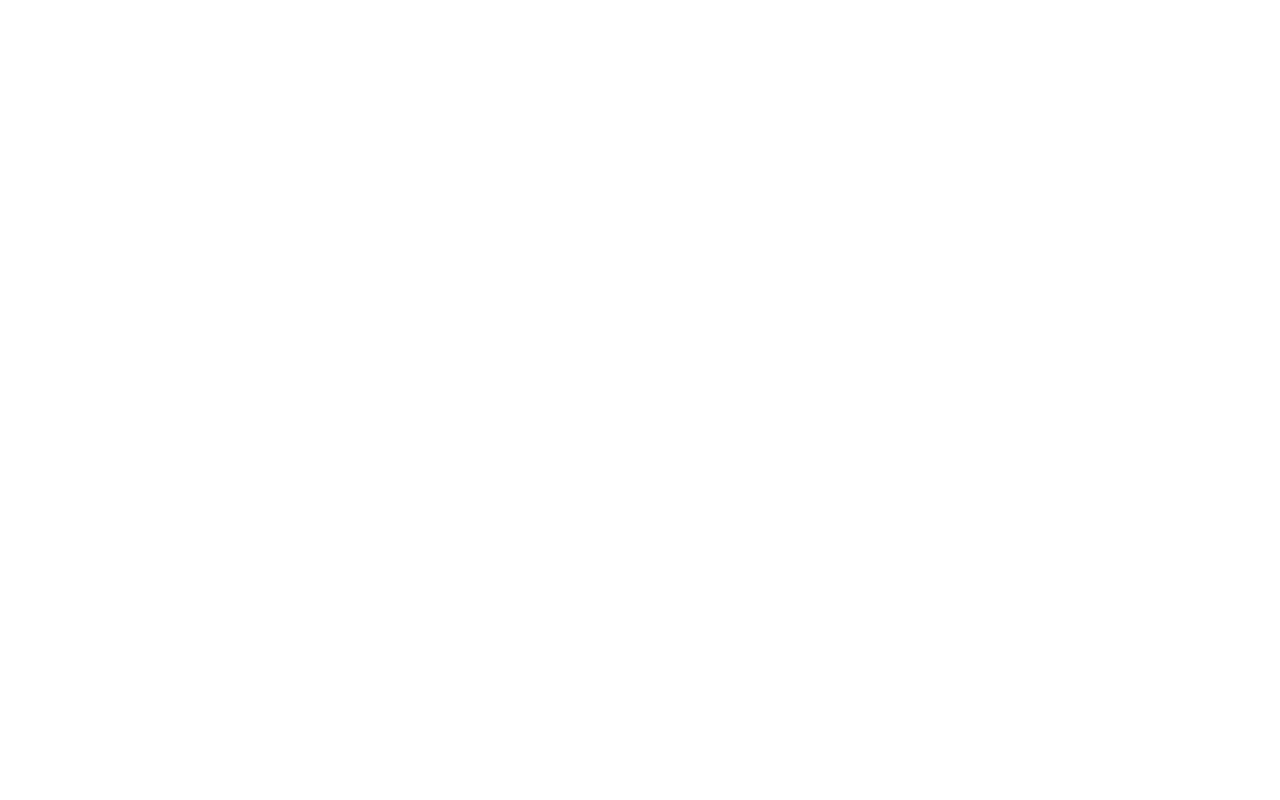
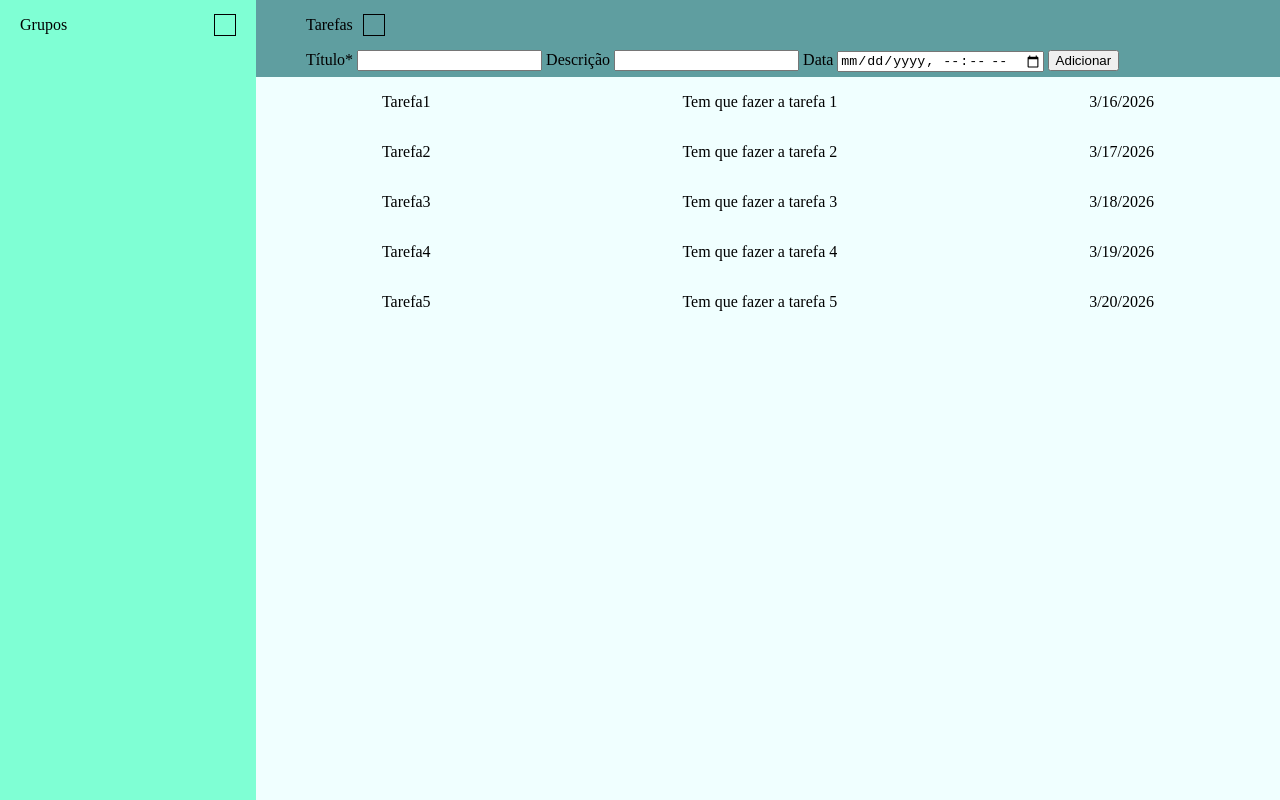
Before and after one commit to ChristoferLv/top-todo-list, a website with bundled scripts: page index.html in a window 1280 px wide. Built offline with nearby package versions, Linux system fonts and the light colour scheme.

Commit message:
Made initial idea of the project

```diff
--- a/index.html
+++ b/index.html
@@ -1,13 +1,54 @@
 <!DOCTYPE html>
 <html lang="en">
+
 <head>
     <meta charset="UTF-8">
     <meta name="viewport" content="width=device-width, initial-scale=1.0">
     <title>Document</title>
     <link rel="stylesheet" href="style.css">
 </head>
+
 <body>
 
-    <script src="script.js"></script>
+    <div class="container">
+        <div class="sidebar">
+            <div class="top">
+                <p>Grupos</p>
+                <div id="add-group"></div>
+            </div>
+            <div class="groups-container"></div>
+        </div>
+        <div class="content">
+            <div class="content-header">
+                <p>Tarefas</p>
+                <div class="add-todo"></div>
+                <div class="break"></div>
+                <div class="new-todo-tab">
+                    <label for="title">Título*</label>
+                    <input id="title" type="text">
+                    <label for="description">Descrição</label>
+                    <input id="description" type="text">
+                    <label for="dueDate">Data</label>
+                    <input id="dueDate" type="datetime-local">
+                    <button type="button">Adicionar</button>
+                </div>
+            </div>
+            <div class="content-body"></div>
+        </div>
+    </div>
+
+
+
+    <dialog id="add-group-dialog">
+        <form id="myForm" method="dialog">
+            <label for="groupName">Nome do Grupo</label>
+            <input type="text" id="groupName" name="groupName" placeholder="Nome" required>
+            <button id="confirmBtn" value="default">Confirm</button>
+            <button type="button" id="close-btn" value="cancel">Cancel</button>
+        </form>
+    </dialog>
+
+    <script src="script.js" type="module"></script>
 </body>
+
 </html>
--- a/script.js
+++ b/script.js
@@ -1 +1,98 @@
+import { addDays } from "./node_modules/date-fns/index.js";
+// import { addDays } from "https://cdn.jsdelivr.net/npm/date-fns@3/+esm";
+
 console.log("script")
+const currentGroup = "tasks";
+const addTodoBtn = document.querySelector(".add-todo");
+const todoTab = document.querySelector(".new-todo-tab");
+const createTodoBtn = document.querySelector(".new-todo-tab > button");
+
+createTodoBtn.addEventListener("click", (e) => {
+    const title = document.querySelector("#title");
+    const description = document.querySelector("#description");
+    const dueDate = document.querySelector("#dueDate");
+    console.log(tasks);
+    tasks.push({ title: title.value, description: description.value, dueDate: new Date(dueDate.value) })
+    drawTasks();
+})
+
+addTodoBtn.addEventListener("click", () => {
+    todoTab.classList.toggle("hidden");
+})
+const tasks = {
+    "tasks": [
+        {
+            title: "Tarefa1",
+            description: "Tem que fazer a tarefa 1",
+            dueDate: addDays(new Date(), 1)
+        },
+        {
+            title: "Tarefa2",
+            description: "Tem que fazer a tarefa 2",
+            dueDate: addDays(new Date(), 2)
+        },
+        {
+            title: "Tarefa3",
+            description: "Tem que fazer a tarefa 3",
+            dueDate: addDays(new Date(), 3)
+        },
+        {
+            title: "Tarefa4",
+            description: "Tem que fazer a tarefa 4",
+            dueDate: addDays(new Date(), 4)
+        }, {
+            title: "Tarefa5",
+            description: "Tem que fazer a tarefa 5",
+            dueDate: addDays(new Date(), 5)
+        }
+    ]
+}
+
+function addGroup(groupname){
+    tasks[groupname] = [];
+    console.log(tasks);
+}
+
+const taskList = document.querySelector(".content-body");
+function drawTasks() {
+    taskList.innerText = '';
+    for (const task of tasks[currentGroup]) {
+        console.log(task)
+        const newTask = document.createElement("div");
+        newTask.classList.add("task");
+        const taskTitle = document.createElement("p");
+        taskTitle.innerText = task.title;
+        const taskDescription = document.createElement("p");
+        taskDescription.innerText = task.description;
+        const taskDueDate = document.createElement("p");
+        taskDueDate.innerText = task.dueDate.toLocaleDateString();
+        newTask.append(taskTitle);
+        newTask.append(taskDescription);
+        newTask.append(taskDueDate);
+        taskList.append(newTask);
+    }
+}
+
+drawTasks();
+
+const myFormDialog = document.getElementById('add-group-dialog');
+const showFormDialogButton = document.getElementById('add-group');
+const closeButton = document.getElementById("close-btn");
+const myForm = document.getElementById('myForm');
+
+
+showFormDialogButton.addEventListener('click', () => {
+    console.log("click")
+    myFormDialog.showModal();
+});
+
+closeButton.addEventListener('click', () => {
+    myForm.reset();
+    myFormDialog.close();
+});
+
+myForm.addEventListener('submit', (event) => {
+    const formData = new FormData(event.target);
+    addGroup(formData.get("groupName"));
+    myForm.reset();
+});
--- a/style.css
+++ b/style.css
@@ -0,0 +1,67 @@
+body{
+    display: flex;
+    margin: 0;
+    height: 100vh;
+}
+.container{
+    display: grid;
+    grid-template-columns: 20% 80%;
+    grid-template-rows: 1;
+    flex-grow: 1;
+}
+
+.sidebar{
+    background-color: aquamarine;
+}
+
+.top{
+    display: flex;
+    justify-content: space-between;
+    align-items: center;
+    padding: 0 20px;
+}
+
+.add-todo,
+#add-group{
+    width: 20px;
+    height: 20px;
+    border: black 1px solid;
+}
+
+.new-todo-tab{
+    padding-bottom: 5px;
+}
+
+.break{
+  flex-basis: 100%;
+  height: 0;
+  margin: 0;
+}
+
+.content{
+    background-color: azure;
+}
+
+.content-header{
+    display: flex;
+    justify-content: start;
+    align-items: center;
+    gap: 0 10px;
+    padding-left: 50px;
+    background-color: cadetblue;
+    flex-wrap: wrap;
+}
+
+.task{
+    display: flex;
+    justify-content: space-around;
+}
+
+.hidden{
+    display: none;
+}
+
+dialog{
+    margin-top: 20vh;
+    padding: 50px;
+}
```
Also changed, not shown: package.json (added, +23 -0 lines), 2 other files.
